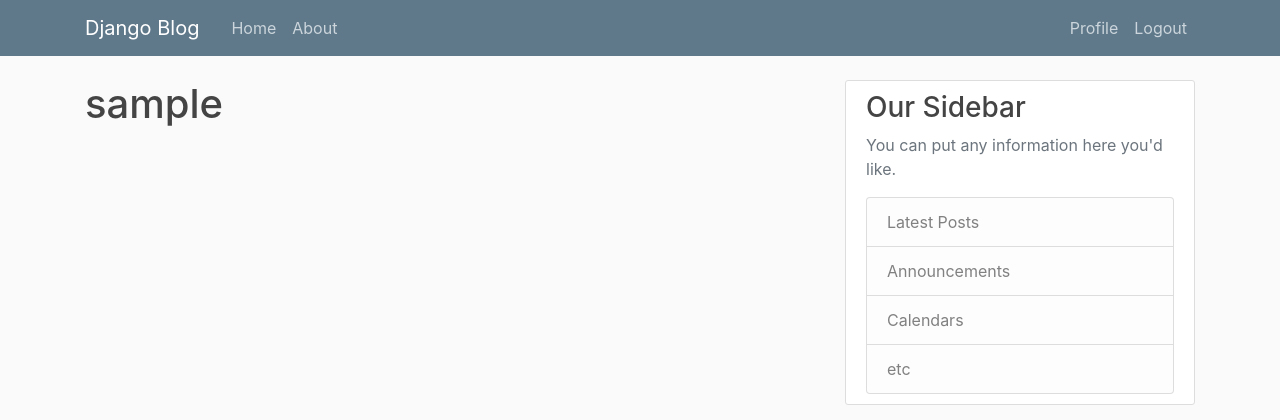
After one commit to Flantropy/Duo, a Django app: page /profile/ in a window 1280 px wide. The commit adds this page. Shown: the top 420 px of the page. Run offline with Django 3.2, Linux system fonts and the light colour scheme; the visitor is signed in with stand-in values (Sample User, id 1); some libraries are stand-ins or nearby versions.

Commit message:
profile page added

```diff
--- a/Duo/settings.py
+++ b/Duo/settings.py
@@ -133,3 +133,4 @@ DEFAULT_AUTO_FIELD = 'django.db.models.BigAutoField'
 CRISPY_TEMPLATE_PACK = 'bootstrap4'
 
 LOGIN_REDIRECT_URL = 'blog-home'
+LOGIN_URL = 'login'
--- a/Duo/urls.py
+++ b/Duo/urls.py
@@ -22,6 +22,7 @@ from users import views as user_views
 urlpatterns = [
     path('admin/', admin.site.urls),
     path('register/', user_views.register, name='register'),
+    path('profile/', user_views.profile, name='profile'),
     path('login/', auth_views.LoginView.as_view(template_name='users/login.html'), name='login'),
     path('logout/', auth_views.LogoutView.as_view(template_name='users/logout.html'), name='logout'),
     path('', include('blog.urls'))
--- a/blog/templates/blog/base.html
+++ b/blog/templates/blog/base.html
@@ -31,7 +31,9 @@
                 </div>
                 <div class="navbar-nav">
                     {% if user.is_authenticated %}
+                        <a class="nav-item nav-link" href="{% url 'profile' %}">Profile</a>
                         <a class="nav-item nav-link" href="{% url 'logout' %}">Logout</a>
+
                     {% else %}
                         <a class="nav-item nav-link" href="{% url 'login' %}">Login</a>
                         <a class="nav-item nav-link" href="{% url 'register' %}">Register</a>
--- /dev/null
+++ b/users/templates/users/profile.html
@@ -0,0 +1,5 @@
+{% extends 'blog/base.html' %}
+{% load crispy_forms_tags %}
+{% block content %}
+    <h1>{{ user.username }}</h1>
+{% endblock content %}
--- a/users/views.py
+++ b/users/views.py
@@ -1,5 +1,6 @@
 from django.shortcuts import render, redirect
 from django.contrib import messages
+from django.contrib.auth.decorators import login_required
 from .forms import UserRegisterForm
 
 
@@ -14,3 +15,8 @@ def register(request):
     else:
         form = UserRegisterForm()
     return render(request, 'users/register.html', {'form': form })
+
+
+@login_required
+def profile(request):
+    return render(request, 'users/profile.html')
```
